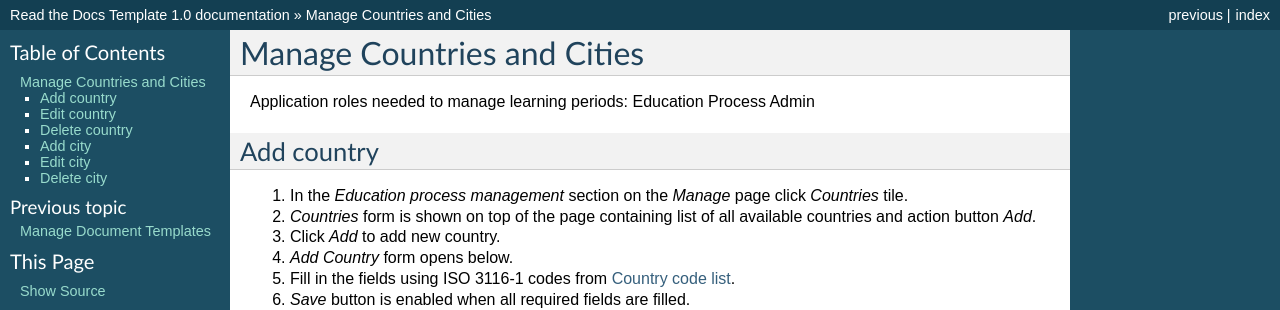
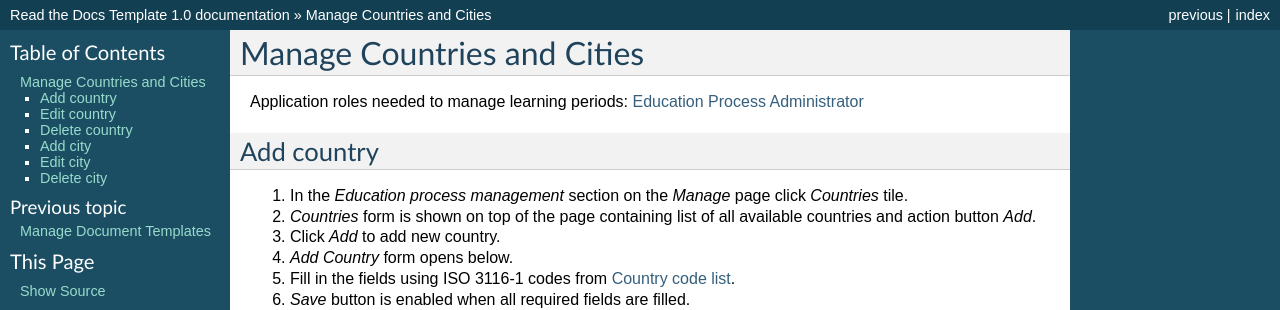
Before and after one commit to pslisko/performa365docs, a Sphinx documentation site: the page built from docs/howto/manage_countries_and_cities.rst, in a window 1280 px wide. Shown: the top 310 px of the page. Built offline with Sphinx 7.4.7, drawn with Linux system fonts in a browser that asks for light colours; pages that are not in the unit, such as notebooks, are missing from menus.

Commit message:
Update manage_countries_and_cities.rst

```diff
--- a/docs/howto/manage_countries_and_cities.rst
+++ b/docs/howto/manage_countries_and_cities.rst
@@ -1,7 +1,7 @@
 Manage Countries and Cities
 ===========================
 
-Application roles needed to manage learning periods: Education Process Admin
+Application roles needed to manage learning periods: :ref:`Education Process Administrator <education_process_administrator>`
 
 Add country
 ^^^^^^^^^^^^^^^^^^^^^^^^^^^
```
